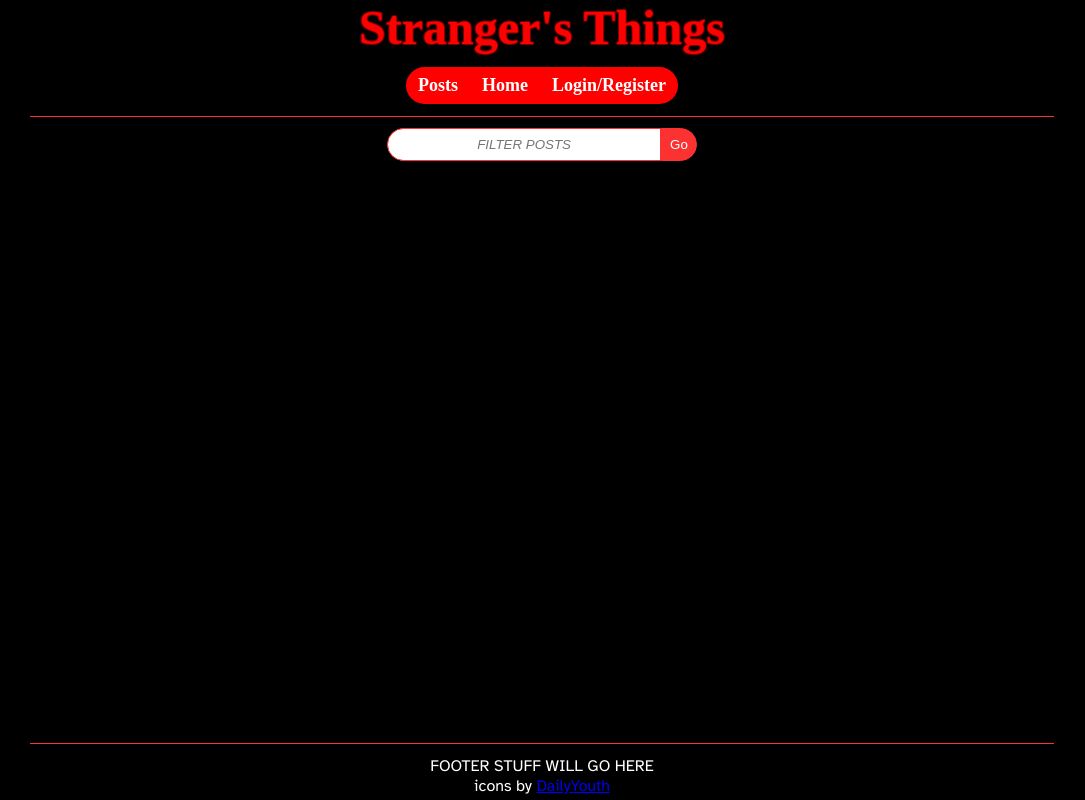
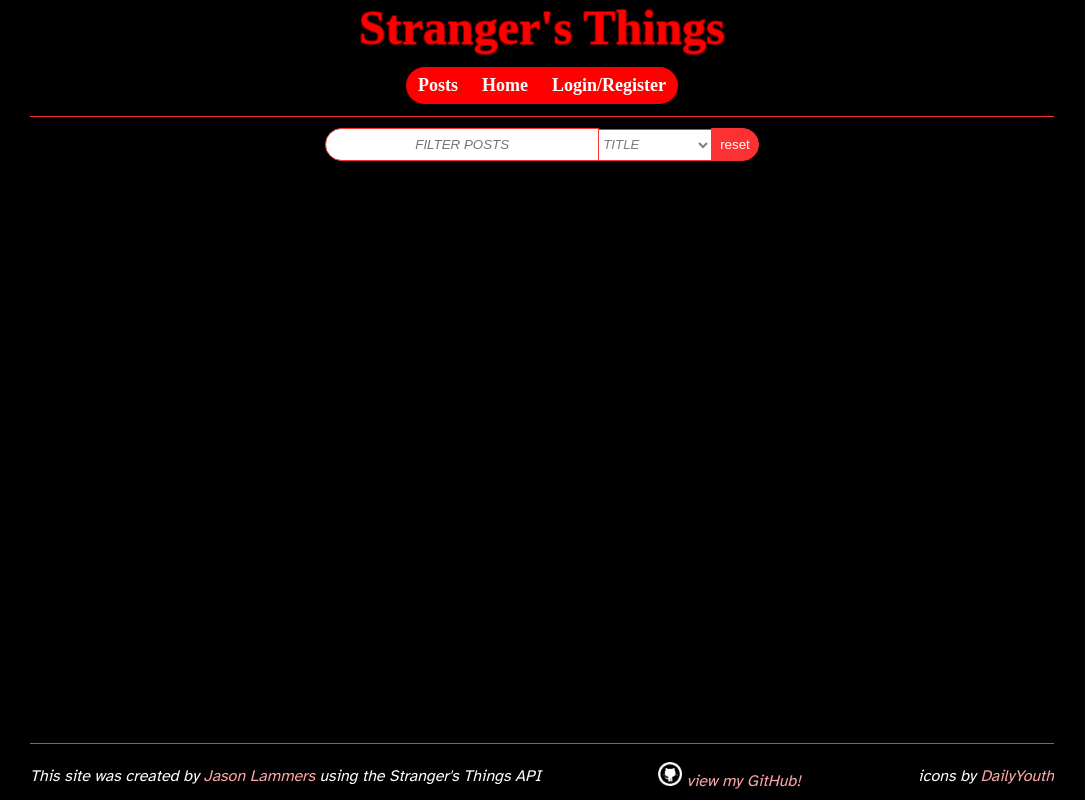
Before and after one commit to citrus77/Strangers.Things.Project, a React app: page /search in a window 1280 px wide. Shown: the whole page, without its empty margins (98-1183 px from the left). Built offline with nearby package versions, Linux system fonts and the light colour scheme; no server answers; a web font is replaced by a local one.

Commit message:
added description, author to search, added footer, tweaked css

```diff
--- a/public/style.css
+++ b/public/style.css
@@ -48,10 +48,10 @@
 footer {
     display: flex;
     flex-wrap: wrap;
-    flex-direction: column;
+    flex-direction: row;
     background-color: #000000;;
     position: fixed;
-    justify-content: center;
+    justify-content: space-between;
     align-items: center;
     padding-top: 8px;
     height: 3em;
@@ -59,6 +59,8 @@
     bottom: 0;
     width: 80vw;
     border-top:.5px solid #fc3232;
+    font-style: italic;
+    overflow: hidden;
 }
 
 .logo {
@@ -281,7 +283,6 @@
 input {
     width: 25em;
     padding: 8px;
-    word-wrap: break-word;
 }
 
 input:current {
@@ -579,3 +580,32 @@
 .guest {
     margin: 1em;
 }
+
+select {
+    height: 32px;
+    border-top: .5px solid #fc3232;
+    border-bottom: .5px solid #fc3232;
+    background: #ffffff;
+    border-radius: 0;
+    outline: none;
+    align-items: content;
+    font-style: italic;
+    color: #20202094;
+}
+
+option {
+    font-size: 15px;
+}
+
+.footer-stuff a {
+    color: #fda7a7;
+    text-decoration: none;
+}
+
+.footer-stuff a:visited {
+    color: #a3ffd9;
+}
+
+.footer-stuff a:hover {
+    color: #fc3232;
+}
--- a/src/components/Footer.js
+++ b/src/components/Footer.js
@@ -2,8 +2,12 @@
 
 const Footer = () => {
     return <footer>
-        <span>FOOTER STUFF WILL GO HERE</span>
-        <span className='attributes'>
+        <span className='footer-stuff'>This site was created by <a href='mailto:jason.lammers@outlook.com'>Jason Lammers</a> using the Stranger's Things API</span>
+        <span className='github' className='footer-stuff'>
+            <img src='./img/GitHub-Mark-32px.png' alt='GitHub' height='24' width='24'/>
+            <a href='https://github.com/darrian77'> view my GitHub!</a>
+        </span>
+        <span className='attributes' className='footer-stuff'>
             icons by <a href='https://www.iconfinder.com/iconsets/basic-ui-2-line'>DailyYouth</a>
         </span>
     </footer>
--- a/src/components/Search.js
+++ b/src/components/Search.js
@@ -2,20 +2,32 @@
 import SinglePost from './SinglePost';
 
 const Search = ({fetchPosts, posts, setPosts}) => {
-    const [filteredPosts, setFilteredPosts] = useState([])
     const [query, setQuery] = useState('')
+    const [isTitle, setIsTitle] = useState('title');
 
-    const handleFilter = () => {
-        const filteredPosts = posts.filter(post => post.title.toLowerCase().includes( query.toLowerCase() ));
-        console.log(filteredPosts);
-        setFilteredPosts(filteredPosts);
+    const handleFilter = async (e) => {
+        e.preventDefault();
+        console.log(posts)
+        let filteredPosts
+        if (isTitle === 'title')
+            {filteredPosts = posts.filter(post => post.title.toLowerCase().includes( query.toLowerCase() ))}
+        if (isTitle === 'desc')
+            {filteredPosts = posts.filter(post => post.description.toLowerCase().includes( query.toLowerCase() ))}
+        if (isTitle === 'author')
+            {filteredPosts = posts.filter(post => post.author.username.toLowerCase().includes( query.toLowerCase() ))}
         setPosts(filteredPosts);
-        query === '' && fetchPosts();
+        query === '' && await fetchPosts();
     }
 
     return <form className='search-form' onChange={handleFilter}>
         <input name='search' type='text' placeholder='FILTER POSTS' className='search-input' value={query} onChange={(e)=> setQuery(e.target.value)} />
-        <button type='submit'className='search-button' >Go</button>
+        <select value={isTitle} onChange={(e)=> setIsTitle(e.target.value)}>
+            <option value='title'>TITLE</option>
+            <option value='desc'>DESCRIPTION</option>
+            <option value='author'>AUTHOR</option>
+        </select>
+        <button type='submit'className='search-button' >reset</button>
+        <div></div>
     </form>
 }
 
```
Also changed, not shown: build/asset-manifest.json, build/index.html, build/service-worker.js, build/style.css, public/img/GitHub-Mark-32px.png (added), public/img/reply.png (deleted), 6 other files.
